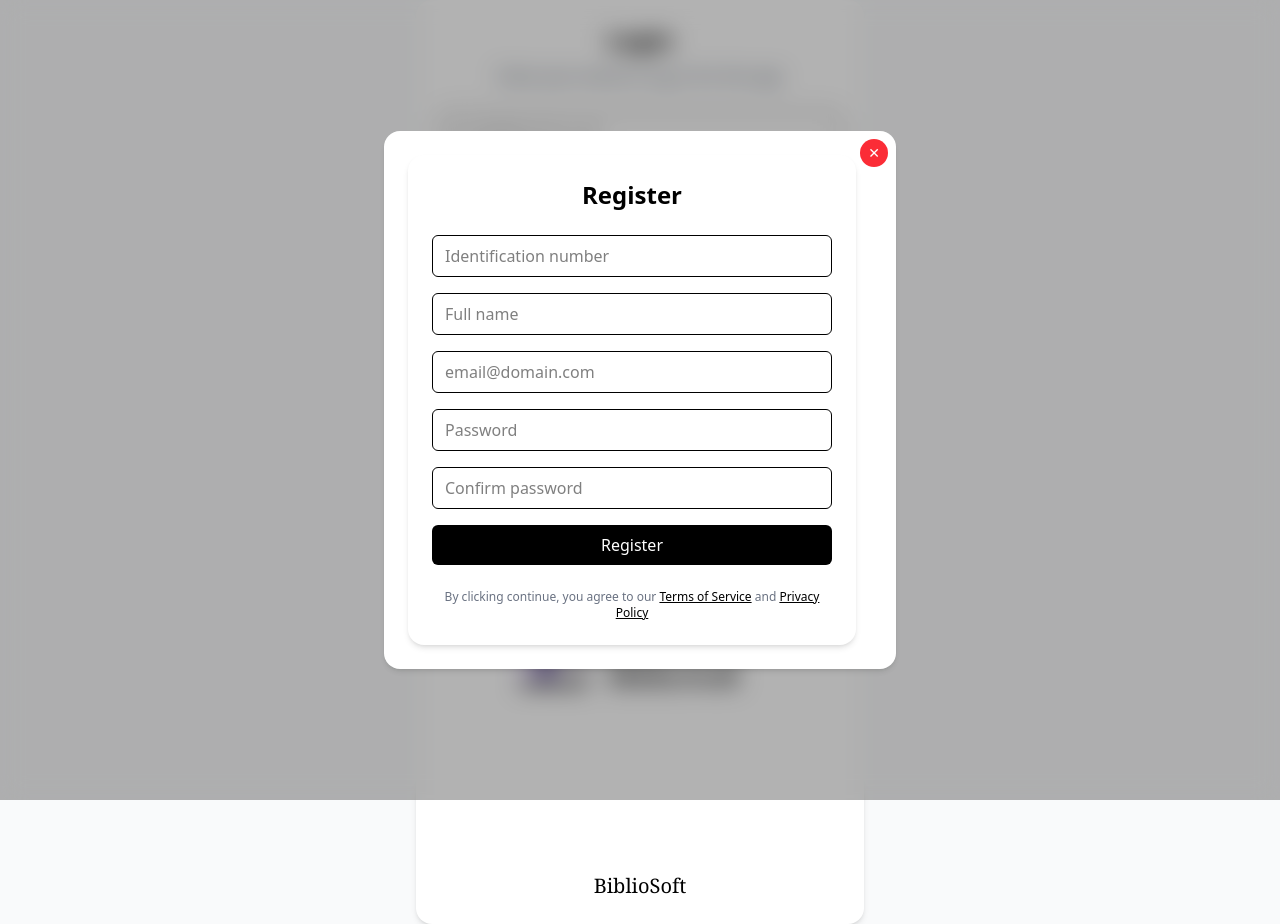
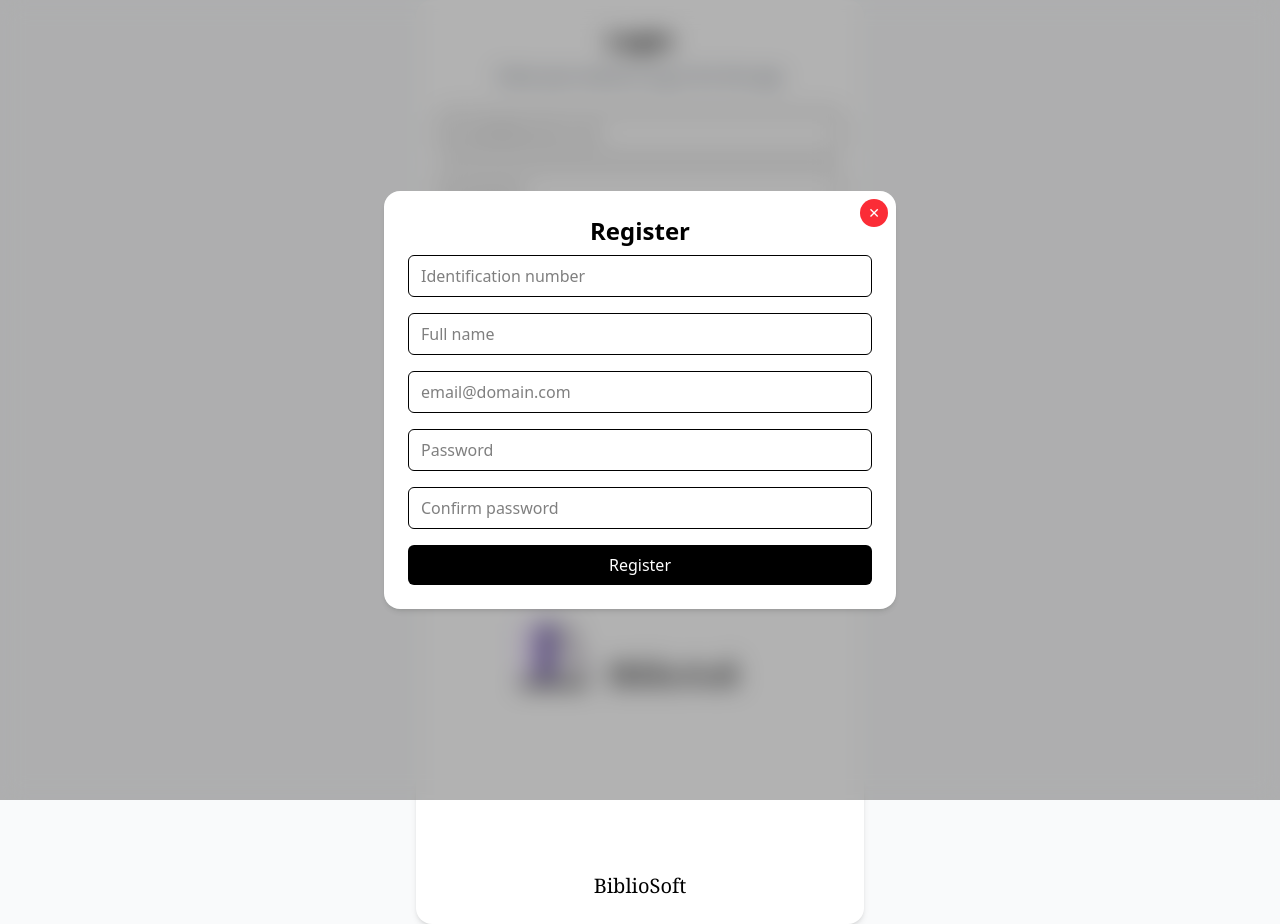
Before and after one commit to Mista299/Bibliosoft, a React (Vite) app in the folder frontend/: page / in a window 1280 px wide. Both pictures are taken after a click on the button "Register". Built offline with nearby package versions, Linux system fonts and the light colour scheme.

Commit message:
register frontend+backend integration

```diff
--- a/frontend/src/components/Register/index.jsx
+++ b/frontend/src/components/Register/index.jsx
@@ -1,4 +1,6 @@
 import { useState } from "react"
+
+const API_URL = import.meta.env.VITE_API_URL
 
 export default function Register() {
   const [email, setEmail] = useState("")
@@ -7,22 +9,60 @@ export default function Register() {
   const [cedula, setCedula] = useState("")
   const [confirmarContrasena, setConfirmarContrasena] = useState("")
 
-  const handleSubmit = (e) => {
+  const handleSubmit = async (e) => {
     e.preventDefault()
-    console.log("Email:", email, "Password:", password,"Nombre:", nombre, "Cédula:", cedula, "Confirmar Contraseña:", confirmarContrasena)
-    // aquí luego conectas con tu backend
+
+    // Validación rápida antes de enviar
+    if (password !== confirmarContrasena) {
+      alert("Las contraseñas no coinciden ❌")
+      return
+    }
+
+    try {
+      const res = await fetch(`${API_URL}/api/users/register`, {
+        method: "POST",
+        headers: {
+          "Content-Type": "application/json",
+        },
+        body: JSON.stringify({
+          id: Number(cedula), // 👈 tu backend espera `id`
+          name: nombre,
+          email,
+          password,
+          vpassword: confirmarContrasena,
+        }),
+      })
+
+      const data = await res.json()
+
+      if (!res.ok) {
+        // Si hay errores de validación de Zod
+        if (data.errors) {
+          alert(data.errors.map((err) => err.message).join("\n"))
+        } else {
+          alert(data.error || "Error registrando usuario")
+        }
+        return
+      }
+
+      alert("✅ Usuario registrado con éxito")
+      console.log("Nuevo usuario:", data.user)
+
+      // aquí podrías cerrar el modal automáticamente
+      // onClose() si recibes la prop desde el Login
+    } catch (err) {
+      console.error("Error en registro:", err)
+      alert("No se pudo conectar con el servidor ❌")
+    }
   }
 
   return (
     <div className="bg-white rounded-2xl shadow-md p-6">
-      <div className="w-full max-w-md bg-white rounded-2xl shadow-md p-6">
       <h1 className="text-2xl font-bold text-center mb-2">Register</h1>
-        <p className="text-gray-600 text-center mb-6">
-        </p>
 
       <form onSubmit={handleSubmit} className="space-y-4">
         <input
-            type="cedula"
+          type="number"
           placeholder="Identification number"
           value={cedula}
           onChange={(e) => setCedula(e.target.value)}
@@ -31,7 +71,7 @@ export default function Register() {
         />
 
         <input
-            type="nombre"
+          type="text"
           placeholder="Full name"
           value={nombre}
           onChange={(e) => setNombre(e.target.value)}
@@ -58,7 +98,7 @@ export default function Register() {
         />
 
         <input
-            type="confirmarContrasena"
+          type="password"
           placeholder="Confirm password"
           value={confirmarContrasena}
           onChange={(e) => setConfirmarContrasena(e.target.value)}
@@ -73,18 +113,6 @@ export default function Register() {
           Register
         </button>
       </form>
-
-        <p className="text-xs text-center text-gray-500 mt-6">
-          By clicking continue, you agree to our{" "}
-          <a href="#" className="font-medium text-black underline">
-            Terms of Service
-          </a>{" "}
-          and{" "}
-          <a href="#" className="font-medium text-black underline">
-            Privacy Policy
-          </a>
-        </p>
-      </div>
     </div>
   )
 }
```
Also changed, not shown: 1 other file (tests, documents, lock files or other folders). Lines whose indentation alone changed are shown as unchanged.
